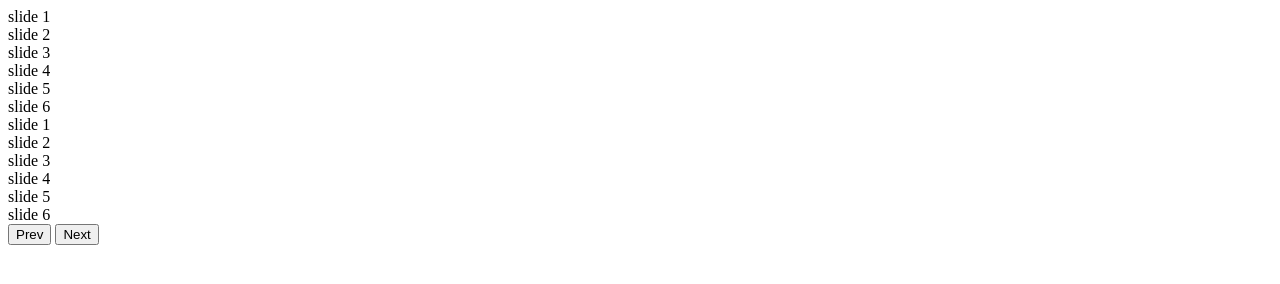
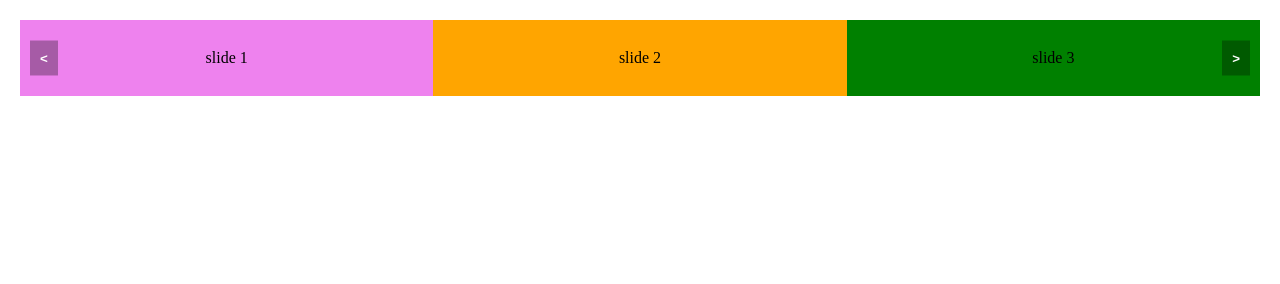
Before and after one commit to DTKHOI/js-slider, a plain HTML site: page index.html in a window 1280 px wide. Drawn offline with Linux system fonts and the light colour scheme.

Commit message:
xây dựng dự án Slidezy

```diff
--- a/index.html
+++ b/index.html
@@ -5,6 +5,45 @@
         <meta name="viewport" content="width=device-width, initial-scale=1.0" />
         <title>Slidezy</title>
         <link rel="stylesheet" href="./src/slidezy.css" />
+        <style>
+            .slidezy-slide {
+                padding: 30px;
+                text-align: center;
+            }
+
+            .slidezy-slide:nth-child(1) {
+                background: violet;
+            }
+
+            .slidezy-slide:nth-child(2) {
+                background: orange;
+            }
+
+            .slidezy-slide:nth-child(3) {
+                background: green;
+            }
+
+            .slidezy-prev,
+            .slidezy-next {
+                position: absolute;
+                top: 50%;
+                transform: translateY(-50%);
+                border: none;
+                outline: none;
+                color: #fff;
+                font-weight: 600;
+                padding: 10px;
+                background: rgba(0, 0, 0, 0.3);
+            }
+
+            .slidezy-prev {
+                left: 10px;
+            }
+
+            .slidezy-next {
+                right: 10px;
+            }
+        </style>
     </head>
     <body>
         <!-- cấu trúc html ban đầu -->
@@ -16,21 +55,6 @@
             <div>slide 5</div>
             <div>slide 6</div>
         </div>
-
-        <!-- Kỳ vọng cấu trúc html khi khởi tạo Slidezy -->
-
-        <div id="my-slider" class="slidezy-wrapper">
-            <div class="slidezy-track">
-                <div>slide 1</div>
-                <div>slide 2</div>
-                <div>slide 3</div>
-                <div>slide 4</div>
-                <div>slide 5</div>
-                <div>slide 6</div>
-            </div>
-            <button class="slidezy-prev">Prev</button>
-            <button class="slidezy-next">Next</button>
-        </div>
         <script src="./src/slidezy.js"></script>
         <script>
             const mySlider = new Slidezy("#my-slider");
--- a/src/slidezy.css
+++ b/src/slidezy.css
@@ -0,0 +1,151 @@
+html,
+body,
+div,
+span,
+applet,
+object,
+iframe,
+h1,
+h2,
+h3,
+h4,
+h5,
+h6,
+p,
+blockquote,
+pre,
+a,
+abbr,
+acronym,
+address,
+big,
+cite,
+code,
+del,
+dfn,
+em,
+img,
+ins,
+kbd,
+q,
+s,
+samp,
+small,
+strike,
+strong,
+sub,
+sup,
+tt,
+var,
+b,
+u,
+i,
+center,
+dl,
+dt,
+dd,
+ol,
+ul,
+li,
+fieldset,
+form,
+label,
+legend,
+table,
+caption,
+tbody,
+tfoot,
+thead,
+tr,
+th,
+td,
+article,
+aside,
+canvas,
+details,
+embed,
+figure,
+figcaption,
+footer,
+header,
+hgroup,
+menu,
+nav,
+output,
+ruby,
+section,
+summary,
+time,
+mark,
+audio,
+video {
+    margin: 0;
+    padding: 0;
+    border: 0;
+    font-size: 100%;
+    font: inherit;
+    vertical-align: baseline;
+}
+/* HTML5 display-role reset for older browsers */
+article,
+aside,
+details,
+figcaption,
+figure,
+footer,
+header,
+hgroup,
+menu,
+nav,
+section {
+    display: block;
+}
+body {
+    line-height: 1;
+}
+ol,
+ul {
+    list-style: none;
+}
+blockquote,
+q {
+    quotes: none;
+}
+blockquote:before,
+blockquote:after,
+q:before,
+q:after {
+    content: "";
+    content: none;
+}
+table {
+    border-collapse: collapse;
+    border-spacing: 0;
+}
+
+* {
+    box-sizing: border-box;
+}
+
+a {
+    text-decoration: none;
+    color: inherit;
+}
+
+body {
+    padding: 20px;
+}
+
+.slidezy-wrapper {
+    position: relative;
+    width: 100%;
+    overflow: hidden;
+}
+
+.slidezy-track {
+    display: flex;
+}
+
+.slidezy-slide {
+    flex: 0 0 calc(100% / 3);
+}
--- a/src/slidezy.js
+++ b/src/slidezy.js
@@ -0,0 +1,57 @@
+function Slidezy(selector, options = {}) {
+    this._container = document.querySelector(selector);
+    if (!this._container) {
+        console.error(`Error: Container ${selector} not found!`);
+        return;
+    }
+
+    this.opt = Object.assign({}, options);
+    this.slides = Array.from(this._container.children);
+
+    this._init();
+}
+
+Slidezy.prototype._init = function () {
+    this._container.classList.add("slidezy-wrapper");
+
+    this._createTrack();
+    this._createNavigation();
+};
+
+Slidezy.prototype._createTrack = function () {
+    this.track = document.createElement("div");
+    this.track.className = "slidezy-track";
+
+    this.slides.forEach((slide) => {
+        slide.classList.add("slidezy-slide");
+        this.track.appendChild(slide);
+    });
+
+    this._container.appendChild(this.track);
+};
+
+Slidezy.prototype._createNavigation = function () {
+    this.prevBtn = document.createElement("button");
+    this.nextBtn = document.createElement("button");
+
+    this.prevBtn.textContent = "<";
+    this.nextBtn.textContent = ">";
+
+    this.prevBtn.className = "slidezy-prev";
+    this.nextBtn.className = "slidezy-next";
+
+    this._container.append(this.prevBtn, this.nextBtn);
+
+    this.prevBtn.onclick = () => {
+        this.moveSlide(-1);
+    };
+
+    this.nextBtn.onclick = () => {
+        this.moveSlide(1);
+    };
+};
+
+Slidezy.prototype.moveSlide = function (step) {
+    // ...
+    console.log(step);
+};
```
